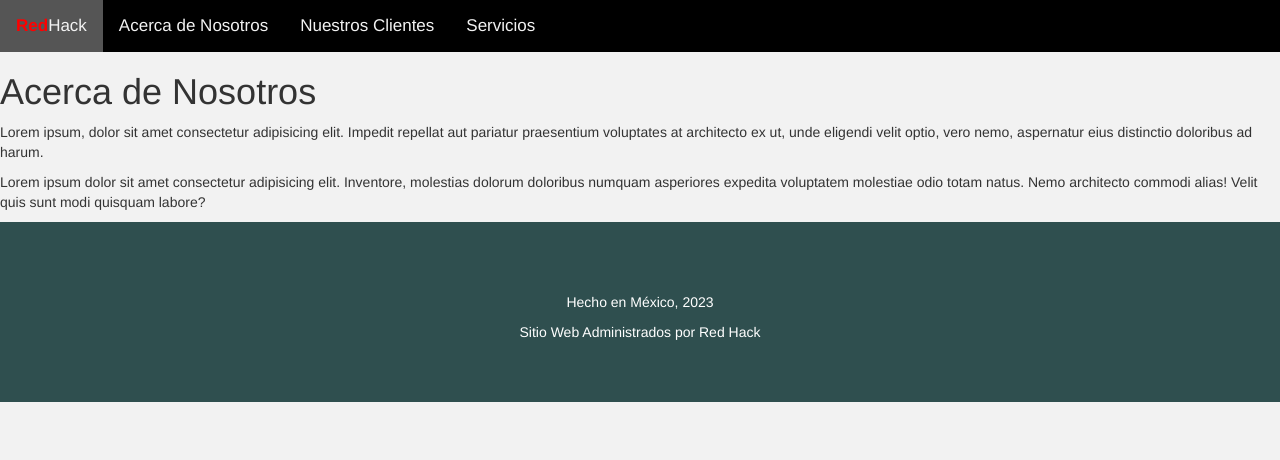
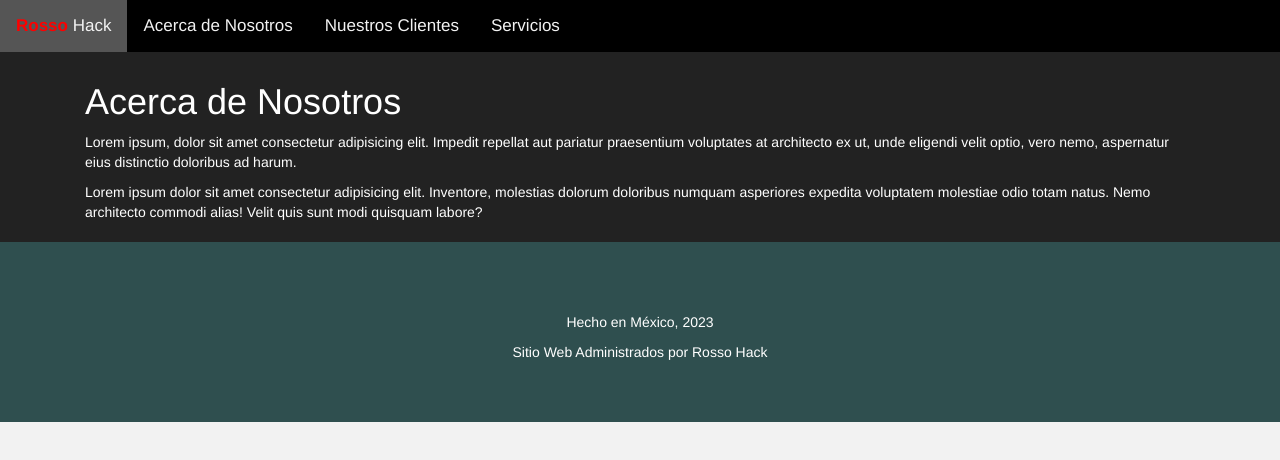
Before and after one commit to garciaraulcu/mycompany, a Vue app: page /about in a window 1280 px wide. Shown: the top 460 px of the page. Built offline with nearby package versions, Linux system fonts and the light colour scheme.

Commit message:
v1.2.39 Rosso Hack

```diff
--- a/src/App.vue
+++ b/src/App.vue
@@ -1,7 +1,7 @@
 <template>
   <div class="transform">
     <nav-bar />
-        <router-view></router-view>
+        <router-view class="bg-view"></router-view>
     <t-footer class="footer"/>
   </div>
 </template>
@@ -28,4 +28,8 @@ transform-origin: 0 0;  /* Standard Property */
 .footer{
   bottom: 0;
 }
+.bg-view{
+    background-color: #222;
+    color: #fff;
+}
 </style>
--- a/src/T-Footer.vue
+++ b/src/T-Footer.vue
@@ -4,7 +4,7 @@
 
       <p>Hecho en México, {{ getYear() }}</p>
 
-      <p style="color: white">Sitio Web Administrados por Red Hack</p>
+      <p style="color: white">Sitio Web Administrados por Rosso Hack</p>
     </div>
   </footer>
 </template>
--- a/src/components/About.vue
+++ b/src/components/About.vue
@@ -1,11 +1,19 @@
 <template>
-    <div>
-        <h1>Acerca de Nosotros</h1>
-        <p>
-            Lorem ipsum, dolor sit amet consectetur adipisicing elit. Impedit repellat aut pariatur praesentium voluptates at architecto ex ut, unde eligendi velit optio, vero nemo, aspernatur eius distinctio doloribus ad harum.
-        </p>
-        <p>
-            Lorem ipsum dolor sit amet consectetur adipisicing elit. Inventore, molestias dolorum doloribus numquam asperiores expedita voluptatem molestiae odio totam natus. Nemo architecto commodi alias! Velit quis sunt modi quisquam labore?
-        </p>
+  <div class="p-3">
+    <div class="container">
+      <h1>Acerca de Nosotros</h1>
+      <p>
+        Lorem ipsum, dolor sit amet consectetur adipisicing elit. Impedit
+        repellat aut pariatur praesentium voluptates at architecto ex ut, unde
+        eligendi velit optio, vero nemo, aspernatur eius distinctio doloribus ad
+        harum.
+      </p>
+      <p>
+        Lorem ipsum dolor sit amet consectetur adipisicing elit. Inventore,
+        molestias dolorum doloribus numquam asperiores expedita voluptatem
+        molestiae odio totam natus. Nemo architecto commodi alias! Velit quis
+        sunt modi quisquam labore?
+      </p>
     </div>
+  </div>
 </template>
--- a/src/components/AppName.vue
+++ b/src/components/AppName.vue
@@ -1,8 +1,8 @@
 <template>
-    <div>
-        <div class="app-name"><b>Red</b> Hack</div>
-    </div>
+        <div class="app-name"><b>Rosso</b> Hack</div>
 </template>
+
+
 
 <style scoped>
 .app-name > b{
--- a/src/components/Customers.vue
+++ b/src/components/Customers.vue
@@ -1,8 +1,15 @@
 <template>
-    <div>
-        <h1>Nuestros Clientes</h1>
-        <p>
-            Lorem ipsum dolor sit amet consectetur adipisicing elit. Earum molestiae fugiat molestias unde magnam quam voluptates, soluta illum saepe ducimus velit ratione atque. Quaerat at earum voluptatibus dolores accusantium id?
-        </p>
+  <div class="p-3">
+    <div class="container">
+      <h1>Nuestros Clientes</h1>
+      <p>
+        Lorem ipsum dolor sit amet consectetur adipisicing elit. Earum molestiae
+        fugiat molestias unde magnam quam voluptates, soluta illum saepe ducimus
+        velit ratione atque. Quaerat at earum voluptatibus dolores accusantium
+        id?
+      </p>
     </div>
+  </div>
 </template>
+
+<style scoped></style>
--- a/src/components/NavBar.vue
+++ b/src/components/NavBar.vue
@@ -1,14 +1,12 @@
 <template>
   <div class="topnav" id="myTopnav">
-    <router-link class="app-link active app-name" to="/"
-      ><b>Red</b>Hack</router-link
-    >
+    <router-link class="app-link active" to="/">
+        <app-name/>
+    </router-link>
     <router-link class="app-link" to="/about">Acerca de Nosotros</router-link>
-    <router-link class="app-link" to="/customers"
-      >Nuestros Clientes</router-link
-    >
+    <router-link class="app-link" to="/customers">Nuestros Clientes</router-link>
+
     <router-link class="app-link" to="/services">Servicios</router-link>
-    <!--<a href="#customers" v-on:click="myFunctionTab()">Nuestros Clientes</a>-->
 
     <a
       href="javascript:void(0);"
@@ -22,7 +20,9 @@
 </template>
 
 <script>
+import AppName from './AppName.vue';
 export default {
+  components: { AppName },
   data() {
     return {};
   },
@@ -62,7 +62,7 @@ export default {
   color: #f2f2f2;
 }
 
-.app-link .active {
+.active {
   background-color: #01182a;
   color: white;
 }
@@ -96,8 +96,4 @@ export default {
     text-align: left;
   }
 }
-
-.app-name > b {
-  color: red;
-}
 </style>
--- a/src/components/Services.vue
+++ b/src/components/Services.vue
@@ -1,8 +1,10 @@
 <template>
-    <div>
-        <h1>Servicios</h1>
+    <div class="p-3">
+        <div class="container">
+            <h1>Servicios</h1>
         <p>
             Lorem ipsum dolor, sit amet consectetur adipisicing elit. Quae, aliquam? In modi eligendi nisi, autem facilis architecto? Maiores, accusamus quos architecto exercitationem ipsam culpa eos rerum, aliquid placeat, facere ducimus?
         </p>
+        </div>
     </div>
 </template>
--- a/src/components/TBody.vue
+++ b/src/components/TBody.vue
@@ -1,7 +1,7 @@
 <template>
   <div>
     <div class="header">
-      <div class="container p-5">
+      <div class="container p-3">
         <h1>
           <app-name />
         </h1>
```
